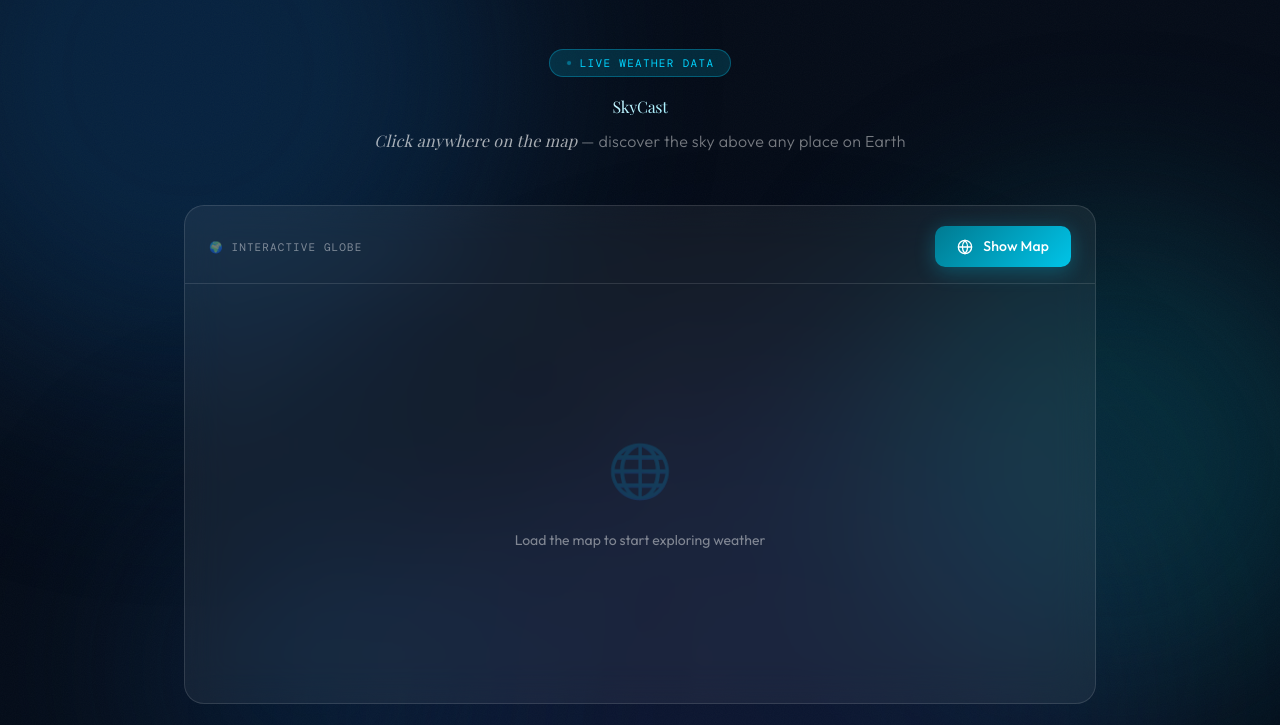
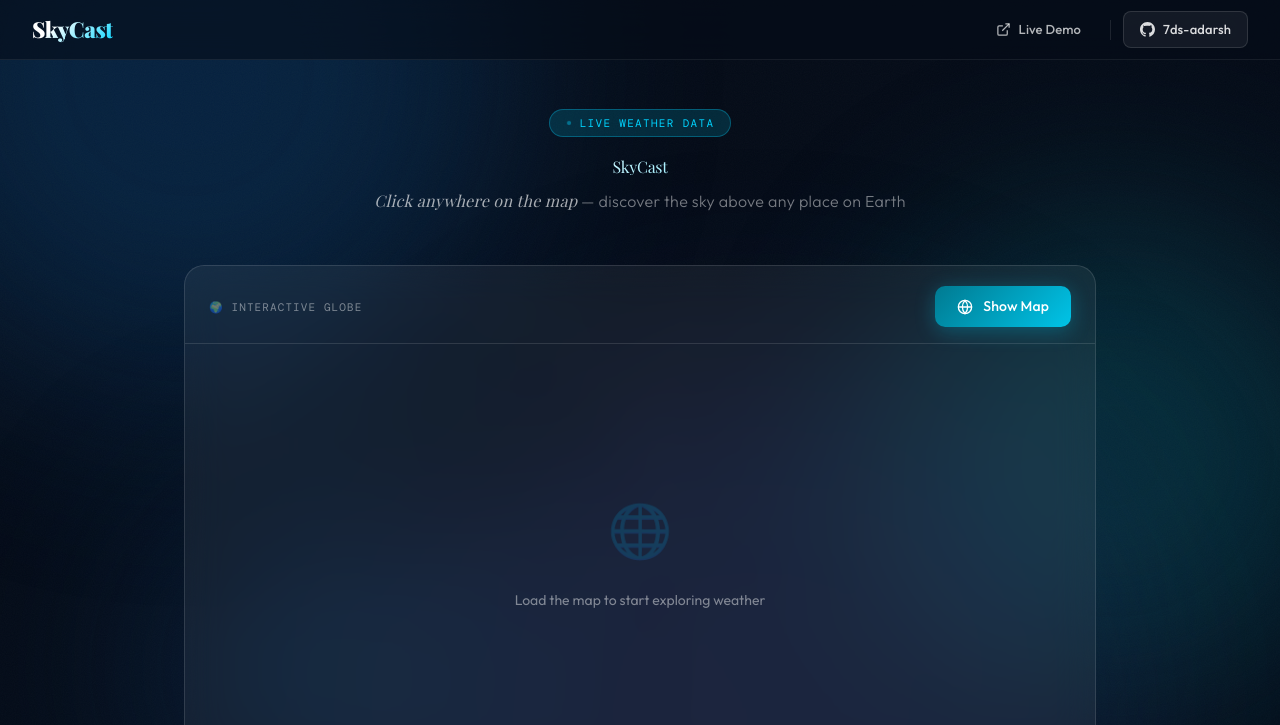
Before and after one commit to 7ds-adarsh/Weather-app, a plain HTML site: page index.html in a window 1280 px wide. Shown: the top 725 px of the page. Drawn offline with nearby package versions, Linux system fonts and the light colour scheme; a web font is replaced by a local one.

```diff
--- a/index.html
+++ b/index.html
@@ -69,13 +69,85 @@
       pointer-events: none;
     }
 
+    /* ── Navbar ── */
+    nav {
+      position: fixed;
+      top: 0; left: 0; right: 0;
+      z-index: 100;
+      display: flex;
+      align-items: center;
+      justify-content: space-between;
+      padding: 0 32px;
+      height: 60px;
+      background: rgba(5, 12, 24, 0.6);
+      backdrop-filter: blur(24px);
+      -webkit-backdrop-filter: blur(24px);
+      border-bottom: 1px solid rgba(255,255,255,0.07);
+      animation: fadeDown 0.6s ease both;
+    }
+    @keyframes fadeDown {
+      from { opacity: 0; transform: translateY(-16px); }
+      to   { opacity: 1; transform: translateY(0); }
+    }
+    .nav-logo {
+      font-family: 'Playfair Display', serif;
+      font-size: 22px;
+      font-weight: 900;
+      background: linear-gradient(135deg, #fff 30%, var(--cyan) 100%);
+      -webkit-background-clip: text;
+      -webkit-text-fill-color: transparent;
+      background-clip: text;
+      letter-spacing: -0.02em;
+      text-decoration: none;
+    }
+    .nav-right {
+      display: flex;
+      align-items: center;
+      gap: 8px;
+    }
+    .nav-link {
+      display: flex;
+      align-items: center;
+      gap: 8px;
+      padding: 8px 16px;
+      border-radius: 8px;
+      font-size: 13px;
+      font-weight: 500;
+      color: rgba(255,255,255,0.7);
+      text-decoration: none;
+      transition: all 0.2s ease;
+      border: 1px solid transparent;
+      letter-spacing: 0.01em;
+    }
+    .nav-link:hover {
+      color: #fff;
+      background: rgba(255,255,255,0.07);
+      border-color: var(--glass-border);
+    }
+    .nav-link svg { width: 15px; height: 15px; flex-shrink: 0; }
+    .nav-link-gh {
+      background: rgba(255,255,255,0.06);
+      border-color: var(--glass-border);
+      color: rgba(255,255,255,0.85);
+    }
+    .nav-link-gh:hover {
+      background: rgba(255,255,255,0.12);
+      border-color: rgba(255,255,255,0.22);
+      color: #fff;
+    }
+    .nav-divider {
+      width: 1px; height: 20px;
+      background: rgba(255,255,255,0.1);
+      margin: 0 4px;
+    }
+
     /* ── Layout ── */
     .page {
       position: relative;
       z-index: 2;
       max-width: 960px;
       margin: 0 auto;
-      padding: 48px 24px 80px;
+      padding: 108px 24px 80px;
     }
 
     /* ── Header ── */
@@ -381,6 +453,27 @@
 </head>
 <body>
 
+  <!-- Navbar -->
+  <nav>
+    <a href="#" class="nav-logo">SkyCast</a>
+    <div class="nav-right">
+      <a href="https://7ds-adarsh.github.io/Weather-app/" target="_blank" class="nav-link">
+        <svg viewBox="0 0 24 24" fill="none" stroke="currentColor" stroke-width="2">
+          <path d="M18 13v6a2 2 0 0 1-2 2H5a2 2 0 0 1-2-2V8a2 2 0 0 1 2-2h6"/>
+          <polyline points="15 3 21 3 21 9"/><line x1="10" y1="14" x2="21" y2="3"/>
+        </svg>
+        Live Demo
+      </a>
+      <div class="nav-divider"></div>
+      <a href="https://github.com/7ds-adarsh" target="_blank" rel="noopener" class="nav-link nav-link-gh">
+        <svg viewBox="0 0 24 24" fill="currentColor">
+          <path d="M12 0C5.37 0 0 5.373 0 12c0 5.303 3.438 9.8 8.205 11.385.6.113.82-.258.82-.577 0-.285-.01-1.04-.015-2.04-3.338.724-4.042-1.61-4.042-1.61C4.422 18.07 3.633 17.7 3.633 17.7c-1.087-.744.084-.729.084-.729 1.205.084 1.838 1.236 1.838 1.236 1.07 1.835 2.809 1.305 3.495.998.108-.776.417-1.305.76-1.605-2.665-.3-5.466-1.332-5.466-5.93 0-1.31.465-2.38 1.235-3.22-.135-.303-.54-1.523.105-3.176 0 0 1.005-.322 3.3 1.23.96-.267 1.98-.399 3-.405 1.02.006 2.04.138 3 .405 2.28-1.552 3.285-1.23 3.285-1.23.645 1.653.24 2.873.12 3.176.765.84 1.23 1.91 1.23 3.22 0 4.61-2.805 5.625-5.475 5.92.42.36.81 1.096.81 2.22 0 1.606-.015 2.896-.015 3.286 0 .315.21.69.825.57C20.565 21.795 24 17.295 24 12c0-6.627-5.373-12-12-12"/>
+        </svg>
+        7ds-adarsh
+      </a>
+    </div>
+  </nav>
+
   <!-- Aurora background -->
   <div class="aurora">
     <div class="orb orb-1"></div>
```
